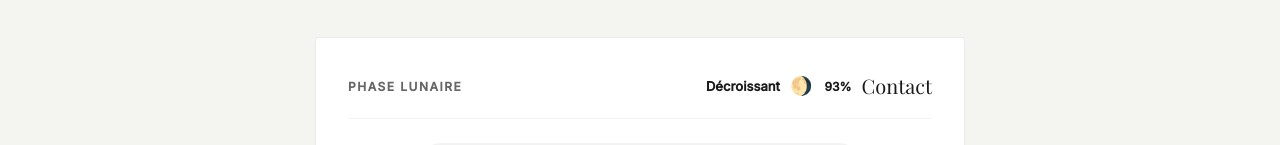
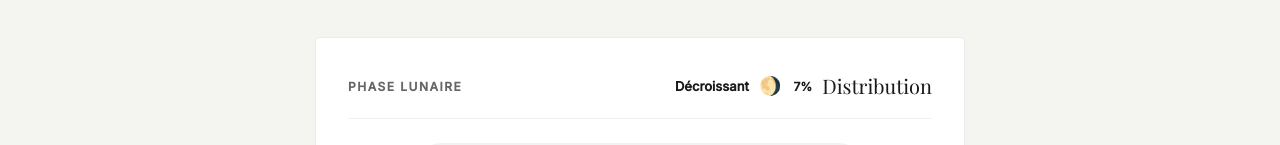
Before and after one commit to NeousAxis/cosmos-app, a React (Vite) app in the folder cosmos-web/: page / in a window 1280 px wide. Shown: the part 362-507 px from the top of the page. Built offline with nearby package versions, Linux system fonts and the light colour scheme.

Commit message:
fix: update 2026 calendar dates to match provided table

```diff
--- a/cosmos-web/src/data/calendar.js
+++ b/cosmos-web/src/data/calendar.js
@@ -687,21 +687,21 @@ export const CALENDAR = [
       {
         "id": "alignement",
         "start": "2025-12-24",
-        "end": "2025-12-31"
-      },
-      {
-        "id": "contact",
-        "start": "2026-01-01",
-        "end": "2026-01-07"
-      },
-      {
-        "id": "distribution",
-        "start": "2026-01-08",
-        "end": "2026-01-15"
-      },
-      {
-        "id": "integration",
-        "start": "2026-01-16",
+        "end": "2025-12-30"
+      },
+      {
+        "id": "contact",
+        "start": "2025-12-31",
+        "end": "2026-01-06"
+      },
+      {
+        "id": "distribution",
+        "start": "2026-01-07",
+        "end": "2026-01-14"
+      },
+      {
+        "id": "integration",
+        "start": "2026-01-15",
         "end": "2026-01-22"
       }
     ]
@@ -718,11 +718,11 @@ export const CALENDAR = [
       {
         "id": "contact",
         "start": "2026-01-30",
-        "end": "2026-02-06"
-      },
-      {
-        "id": "distribution",
-        "start": "2026-02-07",
+        "end": "2026-02-05"
+      },
+      {
+        "id": "distribution",
+        "start": "2026-02-06",
         "end": "2026-02-13"
       },
       {
@@ -739,22 +739,22 @@ export const CALENDAR = [
       {
         "id": "alignement",
         "start": "2026-02-21",
-        "end": "2026-02-28"
-      },
-      {
-        "id": "contact",
-        "start": "2026-03-01",
-        "end": "2026-03-07"
-      },
-      {
-        "id": "distribution",
-        "start": "2026-03-08",
-        "end": "2026-03-15"
-      },
-      {
-        "id": "integration",
-        "start": "2026-03-16",
-        "end": "2026-03-22"
+        "end": "2026-02-27"
+      },
+      {
+        "id": "contact",
+        "start": "2026-02-28",
+        "end": "2026-03-06"
+      },
+      {
+        "id": "distribution",
+        "start": "2026-03-07",
+        "end": "2026-03-14"
+      },
+      {
+        "id": "integration",
+        "start": "2026-03-15",
+        "end": "2026-03-21"
       }
     ]
   },
@@ -764,23 +764,23 @@ export const CALENDAR = [
     "phases": [
       {
         "id": "alignement",
-        "start": "2026-03-23",
+        "start": "2026-03-22",
         "end": "2026-03-29"
       },
       {
         "id": "contact",
         "start": "2026-03-30",
-        "end": "2026-04-06"
-      },
-      {
-        "id": "distribution",
-        "start": "2026-04-07",
+        "end": "2026-04-05"
+      },
+      {
+        "id": "distribution",
+        "start": "2026-04-06",
         "end": "2026-04-13"
       },
       {
         "id": "integration",
         "start": "2026-04-14",
-        "end": "2026-04-21"
+        "end": "2026-04-20"
       }
     ]
   },
@@ -790,23 +790,23 @@ export const CALENDAR = [
     "phases": [
       {
         "id": "alignement",
-        "start": "2026-04-22",
-        "end": "2026-04-28"
-      },
-      {
-        "id": "contact",
-        "start": "2026-04-29",
+        "start": "2026-04-21",
+        "end": "2026-04-27"
+      },
+      {
+        "id": "contact",
+        "start": "2026-04-28",
         "end": "2026-05-05"
       },
       {
         "id": "distribution",
         "start": "2026-05-06",
-        "end": "2026-05-13"
-      },
-      {
-        "id": "integration",
-        "start": "2026-05-14",
-        "end": "2026-05-20"
+        "end": "2026-05-12"
+      },
+      {
+        "id": "integration",
+        "start": "2026-05-13",
+        "end": "2026-05-19"
       }
     ]
   },
@@ -816,23 +816,23 @@ export const CALENDAR = [
     "phases": [
       {
         "id": "alignement",
-        "start": "2026-05-21",
-        "end": "2026-05-27"
-      },
-      {
-        "id": "contact",
-        "start": "2026-05-28",
-        "end": "2026-06-04"
-      },
-      {
-        "id": "distribution",
-        "start": "2026-06-05",
+        "start": "2026-05-20",
+        "end": "2026-05-26"
+      },
+      {
+        "id": "contact",
+        "start": "2026-05-27",
+        "end": "2026-06-03"
+      },
+      {
+        "id": "distribution",
+        "start": "2026-06-04",
         "end": "2026-06-11"
       },
       {
         "id": "integration",
         "start": "2026-06-12",
-        "end": "2026-06-19"
+        "end": "2026-06-18"
       }
     ]
   },
@@ -842,23 +842,23 @@ export const CALENDAR = [
     "phases": [
       {
         "id": "alignement",
-        "start": "2026-06-20",
-        "end": "2026-06-26"
-      },
-      {
-        "id": "contact",
-        "start": "2026-06-27",
+        "start": "2026-06-19",
+        "end": "2026-06-25"
+      },
+      {
+        "id": "contact",
+        "start": "2026-06-26",
         "end": "2026-07-03"
       },
       {
         "id": "distribution",
         "start": "2026-07-04",
-        "end": "2026-07-11"
-      },
-      {
-        "id": "integration",
-        "start": "2026-07-12",
-        "end": "2026-07-18"
+        "end": "2026-07-10"
+      },
+      {
+        "id": "integration",
+        "start": "2026-07-11",
+        "end": "2026-07-17"
       }
     ]
   },
@@ -868,23 +868,23 @@ export const CALENDAR = [
     "phases": [
       {
         "id": "alignement",
-        "start": "2026-07-19",
-        "end": "2026-07-26"
-      },
-      {
-        "id": "contact",
-        "start": "2026-07-27",
-        "end": "2026-08-02"
-      },
-      {
-        "id": "distribution",
-        "start": "2026-08-03",
-        "end": "2026-08-09"
-      },
-      {
-        "id": "integration",
-        "start": "2026-08-10",
-        "end": "2026-08-17"
+        "start": "2026-07-18",
+        "end": "2026-07-25"
+      },
+      {
+        "id": "contact",
+        "start": "2026-07-26",
+        "end": "2026-08-01"
+      },
+      {
+        "id": "distribution",
+        "start": "2026-08-02",
+        "end": "2026-08-08"
+      },
+      {
+        "id": "integration",
+        "start": "2026-08-09",
+        "end": "2026-08-16"
       }
     ]
   },
@@ -894,23 +894,23 @@ export const CALENDAR = [
     "phases": [
       {
         "id": "alignement",
-        "start": "2026-08-18",
-        "end": "2026-08-24"
-      },
-      {
-        "id": "contact",
-        "start": "2026-08-25",
+        "start": "2026-08-17",
+        "end": "2026-08-23"
+      },
+      {
+        "id": "contact",
+        "start": "2026-08-24",
         "end": "2026-08-31"
       },
       {
         "id": "distribution",
         "start": "2026-09-01",
-        "end": "2026-09-08"
-      },
-      {
-        "id": "integration",
-        "start": "2026-09-09",
-        "end": "2026-09-15"
+        "end": "2026-09-07"
+      },
+      {
+        "id": "integration",
+        "start": "2026-09-08",
+        "end": "2026-09-14"
       }
     ]
   },
@@ -920,23 +920,23 @@ export const CALENDAR = [
     "phases": [
       {
         "id": "alignement",
-        "start": "2026-09-16",
-        "end": "2026-09-23"
-      },
-      {
-        "id": "contact",
-        "start": "2026-09-24",
-        "end": "2026-09-30"
-      },
-      {
-        "id": "distribution",
-        "start": "2026-10-01",
-        "end": "2026-10-07"
-      },
-      {
-        "id": "integration",
-        "start": "2026-10-08",
-        "end": "2026-10-15"
+        "start": "2026-09-15",
+        "end": "2026-09-22"
+      },
+      {
+        "id": "contact",
+        "start": "2026-09-23",
+        "end": "2026-09-29"
+      },
+      {
+        "id": "distribution",
+        "start": "2026-09-30",
+        "end": "2026-10-06"
+      },
+      {
+        "id": "integration",
+        "start": "2026-10-07",
+        "end": "2026-10-14"
       }
     ]
   },
@@ -946,23 +946,23 @@ export const CALENDAR = [
     "phases": [
       {
         "id": "alignement",
-        "start": "2026-10-16",
-        "end": "2026-10-22"
-      },
-      {
-        "id": "contact",
-        "start": "2026-10-23",
+        "start": "2026-10-15",
+        "end": "2026-10-21"
+      },
+      {
+        "id": "contact",
+        "start": "2026-10-22",
         "end": "2026-10-29"
       },
       {
         "id": "distribution",
         "start": "2026-10-30",
-        "end": "2026-11-06"
-      },
-      {
-        "id": "integration",
-        "start": "2026-11-07",
-        "end": "2026-11-13"
+        "end": "2026-11-05"
+      },
+      {
+        "id": "integration",
+        "start": "2026-11-06",
+        "end": "2026-11-12"
       }
     ]
   },
@@ -972,23 +972,23 @@ export const CALENDAR = [
     "phases": [
       {
         "id": "alignement",
-        "start": "2026-11-14",
-        "end": "2026-11-21"
-      },
-      {
-        "id": "contact",
-        "start": "2026-11-22",
-        "end": "2026-11-28"
-      },
-      {
-        "id": "distribution",
-        "start": "2026-11-29",
-        "end": "2026-12-05"
-      },
-      {
-        "id": "integration",
-        "start": "2026-12-06",
-        "end": "2026-12-13"
+        "start": "2026-11-13",
+        "end": "2026-11-20"
+      },
+      {
+        "id": "contact",
+        "start": "2026-11-21",
+        "end": "2026-11-27"
+      },
+      {
+        "id": "distribution",
+        "start": "2026-11-28",
+        "end": "2026-12-04"
+      },
+      {
+        "id": "integration",
+        "start": "2026-12-05",
+        "end": "2026-12-12"
       }
     ]
   },
```
